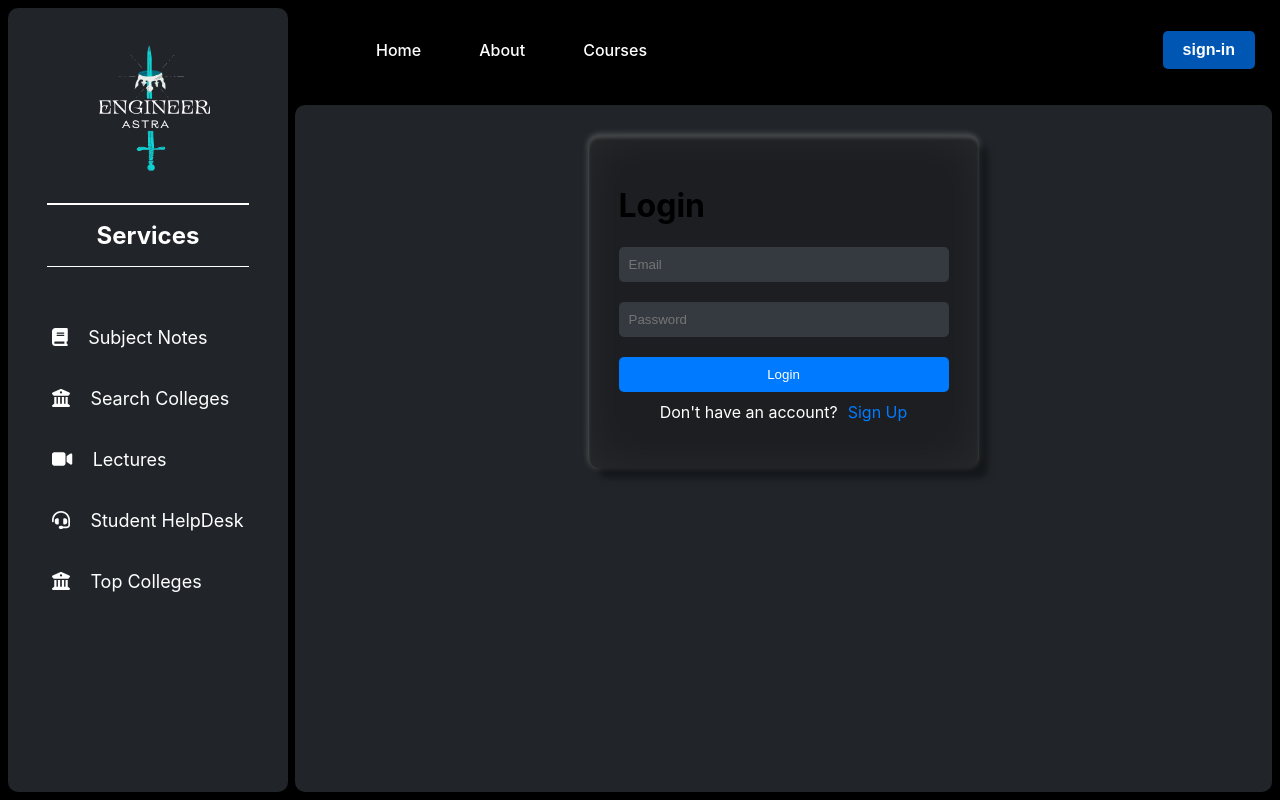
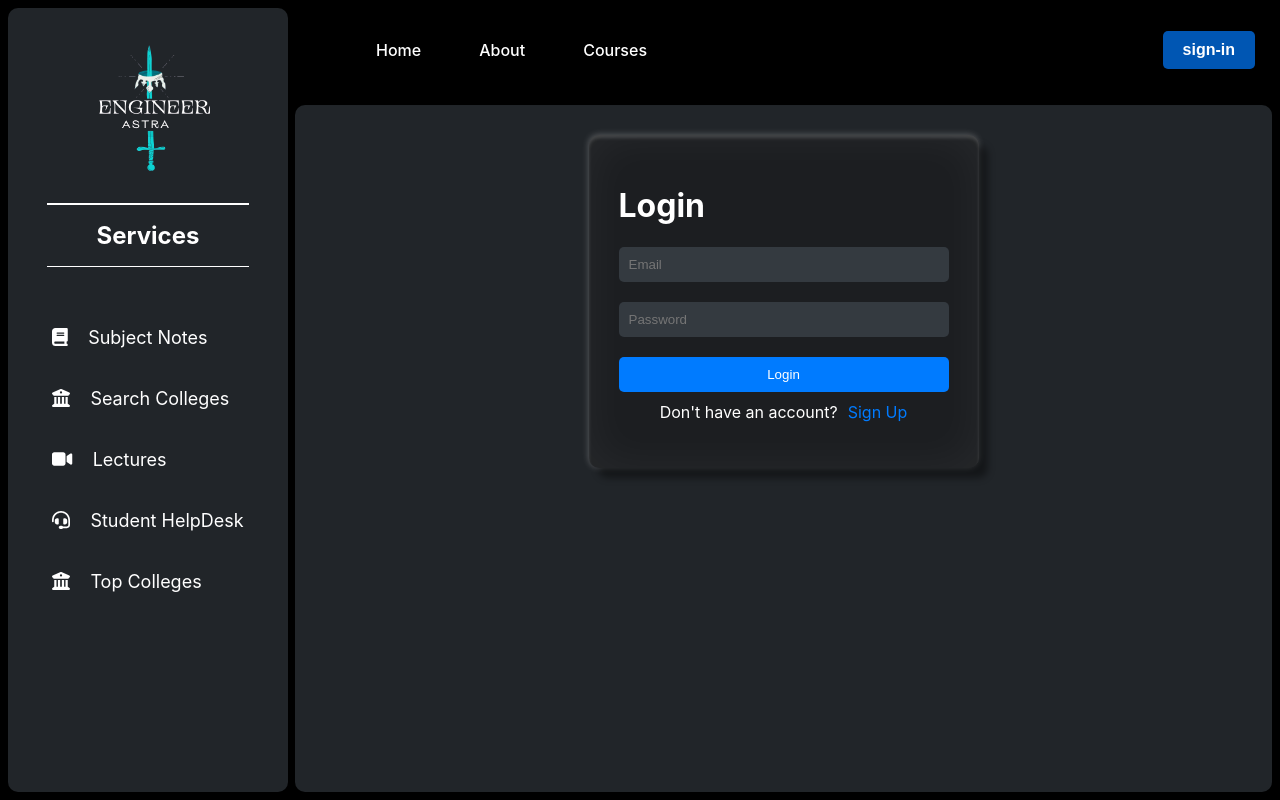
Before and after one commit to VKT2003/Engineer-Astra, a React (Create React App) app in the folder goal/: page /login in a window 1280 px wide. Built offline with nearby package versions, Linux system fonts and the light colour scheme.

Commit message:
Update Login.module.css

```diff
--- a/goal/src/styles/Login.module.css
+++ b/goal/src/styles/Login.module.css
@@ -29,6 +29,10 @@
     -0.5px -0.5px 6.9px 0px #FFFFFF40;
     border-radius: 10px;
     border: none;
+}
+
+.contentChild h1{
+    color: white;
 }
 
 .contentChild form{
```
